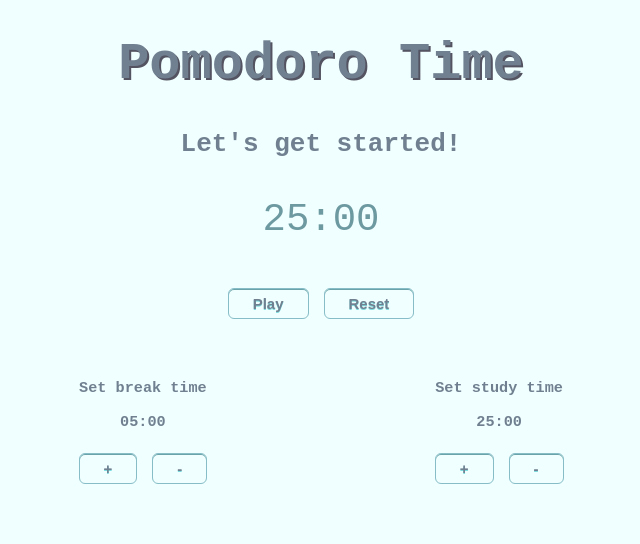
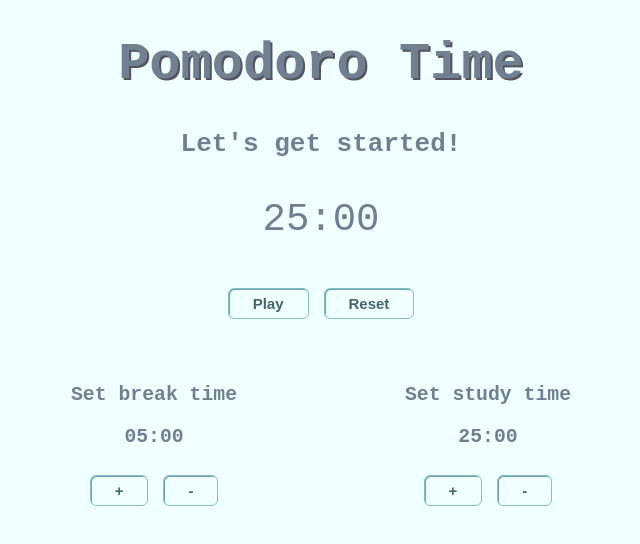
Before and after one commit to hamiat/pomodoro-app, a React (Create React App) app: page / in a window 1280 px wide. Shown: the top 544 px of the page, without its empty margins (319-959 px from the left). Built offline with nearby package versions, Linux system fonts and the light colour scheme.

Commit message:
more accessible colors and minor bug fix

```diff
--- a/src/App.css
+++ b/src/App.css
@@ -3,8 +3,8 @@
 }
 
 body {
-  background-color: azure;
-  color: slategrey;
+  background-color: #f0ffff;
+  color: #708090;
   height: 100hv;
   font-family: monospace;
 
@@ -36,7 +36,7 @@ h1 {
 
 .time{
   font-size: 3em;
-  color: rgb(109, 153, 161);
+
 
 }
 
@@ -46,22 +46,23 @@ button {
 
 
 .mainBtns, .lengths button {
-	box-shadow:inset 0px 1px 0px 0px #6aa3aa;
+	box-shadow: inset 1px 1px 0 0 #6aa3aa;
 	background-color: azure;
 	border-radius:6px;
 	border:1px solid rgb(134, 189, 199);
 	display:inline-block;
 	cursor:pointer;
-	color: slategray;
+	color: #46666D;
 	font-family:Arial;
 	font-size:15px;
 	font-weight:bold;
 	padding:6px 24px;
 	text-decoration:none;
-	text-shadow:0px 1px 0px #7cdbde;
+
 }
 .mainBtns:hover, .lengths button:hover {
 	background-color: rgb(134, 189, 199);
+  color: #46666D;
 }
 .mainBtns:active {
 	position:relative;
@@ -72,6 +73,7 @@ button {
 .lengths {
   display: flex;
   justify-content: space-between;
+  font-size: 1.3em;
 
 
 }
--- a/src/Pomodoro.js
+++ b/src/Pomodoro.js
@@ -108,7 +108,7 @@ function Pomodoro() {
         Reset
       </button>
 
-<div class="lengths">
+<div className="lengths">
       <Length
         title="Set break time"
         type={"break"}
```
Also changed, not shown: src/Pomodoro1.js (+19 -0 lines).
